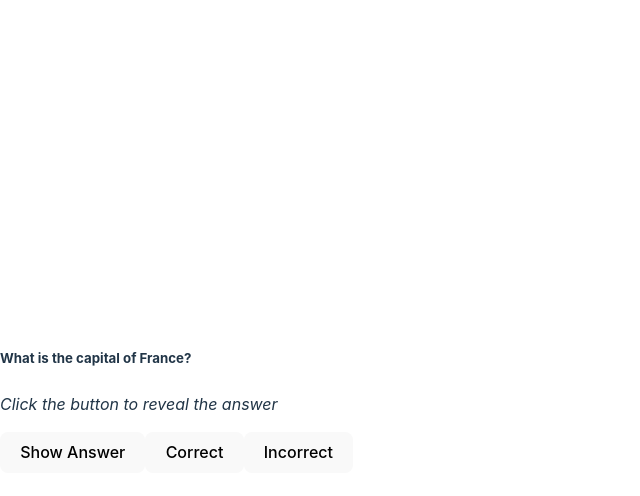
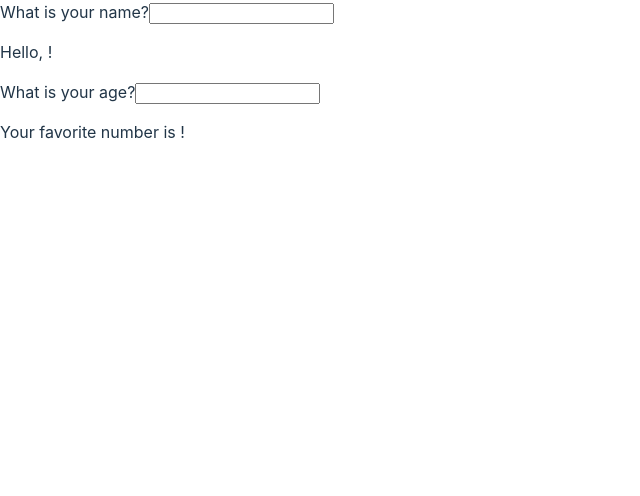
Before and after one commit to Y0shicon/React-Form, a React (Vite) app: page / in a window 1280 px wide. Shown: the top 496 px of the page, without its empty margins (0-640 px from the left). Built offline with nearby package versions, Linux system fonts and the light colour scheme.

Commit message:
Made API call work

```diff
--- a/src/App.tsx
+++ b/src/App.tsx
@@ -1,16 +1,29 @@
-import QuestionCard from './components/QuestionCard'
+import NameQuestion from "./components/NameQuestion"
+import SmallNumber from "./components/smallNumber"
+import { useEffect, useState } from "react"
 
 function App() {
+  const [clubIndex, setclubIndex] = useState(0)
+  const [data, setData] = useState([])
+  let clubData = {}
+
+  useEffect(() => {
+    const fetchData = async () => {
+      const response = await fetch('src/data/formData.json')
+      const data_json = await response.json()
+      setData(data_json)
+    }
+    fetchData()
+  },[])
+
+  // When data is loaded, set clubData to the first club
+  // That is when data.length becomes > 0, and hence the following code only runs after the API is loaded
+  if (data.length > 0) console.log(data[clubIndex]["questions"][0]["question"])
+
   return (
     <div>
-      <QuestionCard
-        question="What is the capital of France?"
-        answer="Paris"
-        showAnswer={false}
-        onToggleAnswer={() => {}}
-        onCorrect={() => {}}
-        onIncorrect={() => {}}
-      />
+      <NameQuestion />
+      <SmallNumber question="What is your age?" />
     </div>
   )
 }
--- /dev/null
+++ b/src/components/NameQuestion.tsx
@@ -0,0 +1,19 @@
+import { useState } from "react";
+
+export default function NameQuestion() {
+    const [name, setName] = useState("");
+
+    return (
+        <div>
+        <label>
+            What is your name?
+            <input
+            type="text"
+            value={name}
+            onChange={(event) => setName(event.target.value)}
+            />
+        </label>
+        <p>Hello, {name}!</p>
+        </div>
+    );
+    }
--- a/src/components/QuestionCard.module.css
+++ /dev/null
@@ -1,10 +0,0 @@
-.card{
-    background-color: #fff;
-    border-radius: 10px;
-    box-shadow: 0 5px 10px rgba(0,0,0,0.25);
-    display: flex;
-    flex-direction: column;
-    justify-content: space-between;
-    height: 100%;
-    position: relative;
-}
--- a/src/components/QuestionCard.tsx
+++ /dev/null
@@ -1,38 +0,0 @@
-export default function QuestionCard({
-    question,
-    answer,
-    showAnswer,
-    onToggleAnswer,
-    onCorrect,
-    onIncorrect,
-    }) {
-
-    return (
-        <div className="card">
-        <div className="card-body">
-            <h5 className="card-title">{question}</h5>
-            <p className="card-text">
-            {showAnswer ? answer : <em>Click the button to reveal the answer</em>}
-            </p>
-            <button
-            className="btn btn-primary"
-            onClick={onToggleAnswer}
-            >
-            {showAnswer ? 'Hide Answer' : 'Show Answer'}
-            </button>
-            <button
-            className="btn btn-success"
-            onClick={onCorrect}
-            >
-            Correct
-            </button>
-            <button
-            className="btn btn-danger"
-            onClick={onIncorrect}
-            >
-            Incorrect
-            </button>
-        </div>
-        </div>
-    )
-    }
--- /dev/null
+++ b/src/components/SmallNumber.tsx
@@ -0,0 +1,19 @@
+import { useState } from "react";
+
+export default function SmallNumber(props : {question : string}) {
+    const [number, setNumber] = useState('');
+
+    return (
+        <div>
+        <label>
+            {props.question}
+            <input
+            type="tell"
+            value={number}
+            onChange={(event) => setNumber(event.target.value)}
+            />
+        </label>
+        <p>Your favorite number is {number}!</p>
+        </div>
+    );
+    }
--- /dev/null
+++ b/src/data/formData.json
@@ -0,0 +1,46 @@
+[
+    {
+        "clubName" : "Dance Club",
+        "clubDescription" : "Dance Club is a club that dances",
+        "clubPresident" : "John Doe",
+        "clubEmail" : "abc@gmail.com",
+        "clubPhone" : "1234567890",
+        "clubWebsite" : "www.abc.com",
+        "questions" : [
+            {
+                "question" : "What is your name?",
+                "type" : "name"
+            },
+            {
+                "question" : "What is your age?",
+                "type" : "number"
+            },
+            {
+                "question" : "Bits ID",
+                "answer" : "small text"
+            }
+        ]
+    },
+    {
+        "clubName" : "Music Club",
+        "clubDescription" : "Music Club is a club that sings",
+        "clubPresident" : "John Doe",
+        "clubEmail" : "xyz@gmail.com",
+        "clubPhone" : "1234567890",
+        "clubWebsite" : "www.xyz.com",
+        "questions" : [
+            {
+                "question" : "What is your name?",
+                "type" : "name"
+            },
+            {
+                "question" : "What is your age?",
+                "type" : "number"
+            },
+            {
+                "question" : "Bits ID",
+                "answer" : "small text"
+            }
+        ]
+    }
+]
--- a/src/index.css
+++ b/src/index.css
@@ -25,8 +25,6 @@ a:hover {
 
 body {
   margin: 0;
-  display: flex;
-  place-items: center;
   min-width: 320px;
   min-height: 100vh;
 }
--- a/src/main.tsx
+++ b/src/main.tsx
@@ -4,7 +4,7 @@ import App from './App.tsx'
 import './index.css'
 
 ReactDOM.createRoot(document.getElementById('root') as HTMLElement).render(
-  <React.StrictMode>
+  // <React.StrictMode>
     <App />
-  </React.StrictMode>,
+  // </React.StrictMode>,
 )
```
